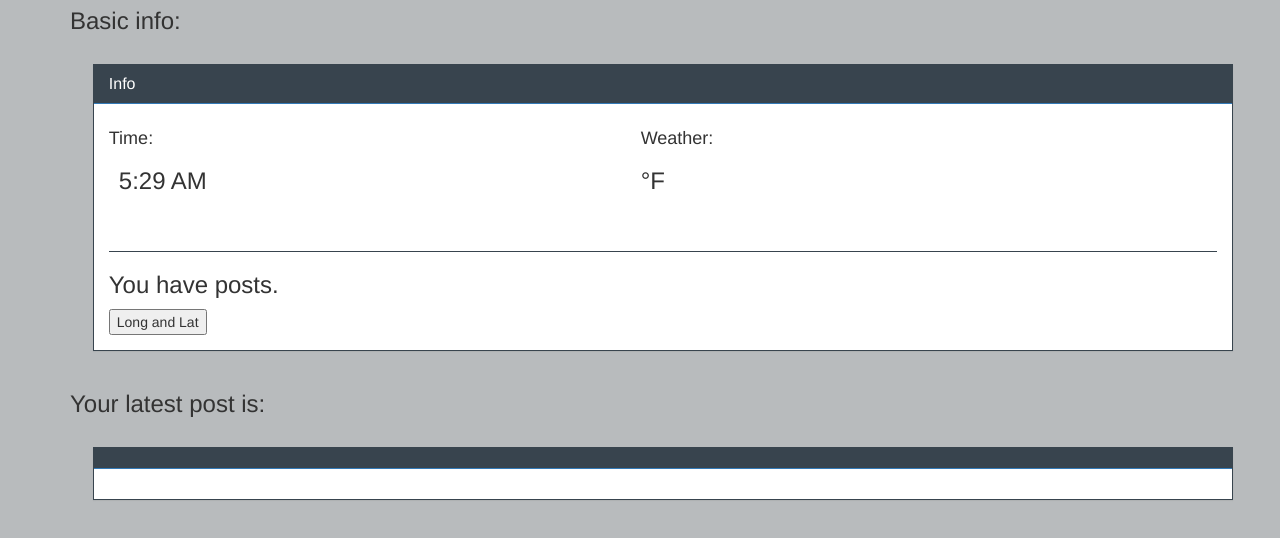
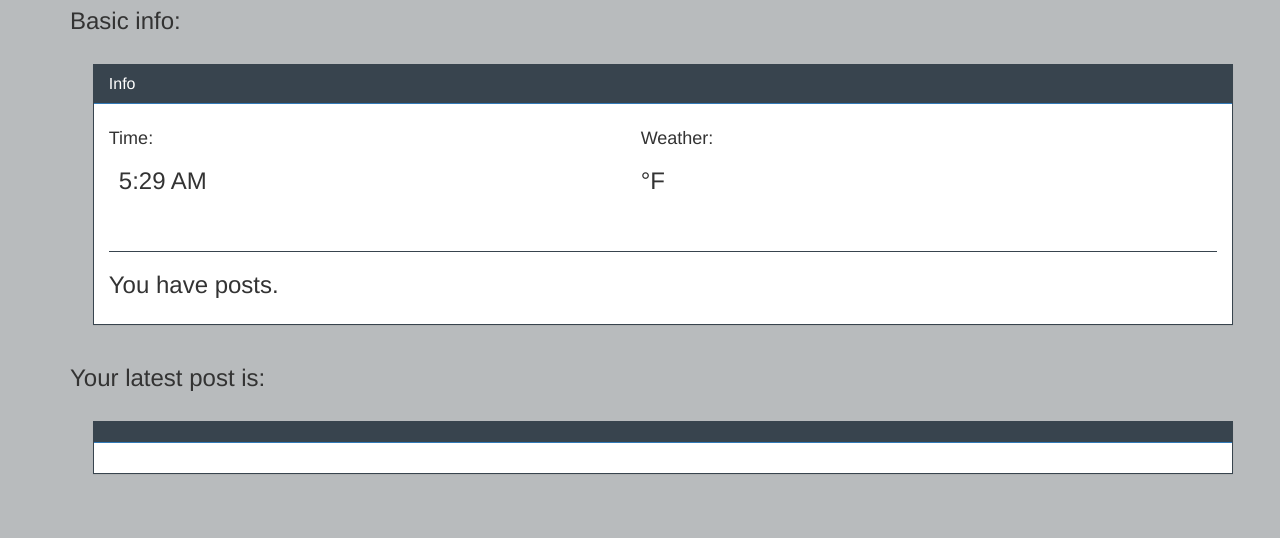
Before and after one commit to Tropht/final, a website: page index.html at #/home in a window 1280 px wide. Shown: the part 134-672 px from the top of the page. Drawn offline with Linux system fonts and the light colour scheme; some packages are replaced by stand-ins of ours; no server answers.

Commit message:
Removed lon/add button

```diff
--- a/home.html
+++ b/home.html
@@ -24,7 +24,7 @@
       <div class="full" style="border-top: 1px solid #38444E;">
         <h3>You have {{ postLength }} posts.</h3>
       </div>
-      <button type="button" onclick="doit()" name="button">Long and Lat</button>
+      <!-- <button type="button" onclick="doit()" name="button">Long and Lat</button> -->
     </div>
   </div>
 
```
